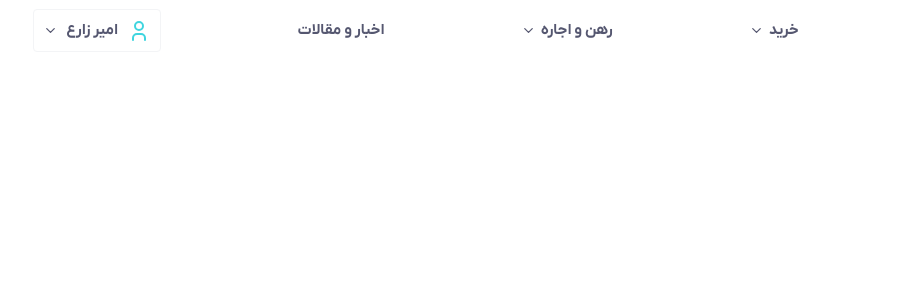
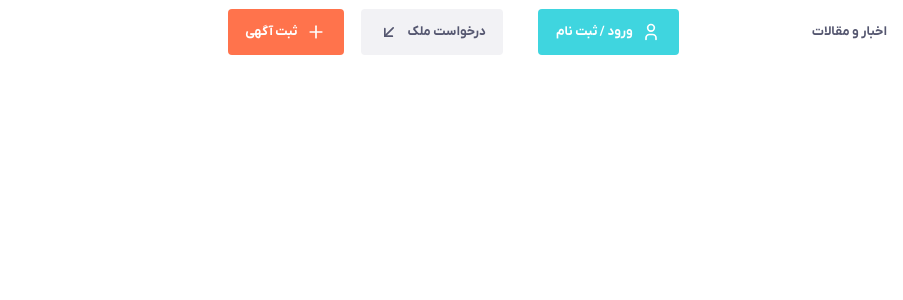
Before and after one commit to amirmahdizare/atlas, a Next.js app: page / in a window 1280 px wide. Shown: the top 300 px of the page, without its empty margins (377-1280 px from the left). Built offline with nearby package versions, Linux system fonts and the light colour scheme.

Commit message:
Fix Button Issue

```diff
--- a/app/components/Button/Button.tsx
+++ b/app/components/Button/Button.tsx
@@ -1,8 +1,9 @@
 'use client'
-import { Icon123, TablerIconsProps } from '@tabler/icons-react'
-import React, { HTMLAttributes } from 'react'
+import { TablerIconsProps } from '@tabler/icons-react'
+import React from 'react'
 import cx from 'classnames'
-import { Spinner } from '@components'
+import { Spinner } from '../Spinner/Spinner'
+import { useRouter } from 'next/navigation'
 
 const bgColors = {
     secondary: 'bg-coral',
@@ -25,7 +26,7 @@ const textColors = {
     gray: 'text-anti-flash-white-lighter',
     white: 'text-white',
     textGray: 'text-ultra-violet',
-    lightBlue: 'bg-celeste-lighter'
+    lightBlue: 'text-celeste-lighter'
 }
 
 
@@ -35,7 +36,8 @@ interface Props extends React.DetailedHTMLProps<React.ButtonHTMLAttributes<HTMLB
     iconSide?: 'left' | 'right',
     textColor?: keyof typeof bgColors
     bgColor?: keyof typeof bgColors,
-    fullWidth?: boolean
+    fullWidth?: boolean,
+    href?: string
 
 }
 const renderColor = (item: string, defaultColor: string, pre: string) => {
@@ -48,7 +50,10 @@ const renderColor = (item: string, defaultColor: string, pre: string) => {
 
 
 
-export const Button = ({ loading, bgColor, icon: Icon, fullWidth, iconSide, children, textColor, className, ...props }: Props) => {
+export const Button = ({ loading, bgColor, icon: Icon, fullWidth, onClick, href, iconSide, children, textColor, className, ...props }: Props) => {
+
+    const router = useRouter()
+
     return (
         <button
             className={cx(
@@ -62,7 +67,9 @@ export const Button = ({ loading, bgColor, icon: Icon, fullWidth, iconSide, chil
                 fullWidth && 'flex-1'
             )}
 
-            {...props}>
+            {...props}
+            onClick={(e)=>href ? router.push(href) : typeof onClick=='function' && onClick(e)}
+        >
             {loading
                 ? <Spinner />
                 : <>
--- a/app/components/DesktopHeader/DesktopHeader.tsx
+++ b/app/components/DesktopHeader/DesktopHeader.tsx
@@ -5,12 +5,16 @@ import Image from 'next/image'
 import { AccordionMenu } from './components/AccordionMenu/AccordionMenu'
 import Link from 'next/link'
 import { UserStatus } from './components/UserStatus/UserStatus'
+import { ActionButtons } from './components/ActionButtons/ActionButtons'
+// import { ActionButtons } from './components/ActionButtons/ActionButtons'
 
 
 export const DesktopHeader = () => {
     return (
-        <div className='flex flex-row gap-4 items-center justify-between p-1 text-body-2-bolder text-ultra-violet'>
+        <div className='flex flex-row gap-4 items-center justify-between p-1 text-body-3-bolder text-ultra-violet'>
             <Image src={fullLogo} alt='لوگوی دپارتمان اطلس' className='h-5' />
+
+            <div className='flex flex-row gap-5 items-center justify-between'>
 
                 <Link href={'/'} className='text-robin-egg-lighter  relative'>
                     صفحه اصلی
@@ -52,13 +56,15 @@ export const DesktopHeader = () => {
                         }
                     ]} />
 
-            <Link href={'#'}>اخبار و مقالات</Link>
+                <Link href={'#'} className='hover:text-coral'>اخبار و مقالات</Link>
 
+            </div>
+            <div className='flex flex-row gap-4 items-center'>
 
             <UserStatus />
-            {/* <Button>sdfds</Button> */}
-            {/* <ActionButtons /> */}
+            <ActionButtons />
 
+            </div>
 
         </div>
     )
--- a/app/components/DesktopHeader/components/ActionButtons/ActionButtons.tsx
+++ b/app/components/DesktopHeader/components/ActionButtons/ActionButtons.tsx
@@ -9,7 +9,7 @@ export const ActionButtons = () => {
         <div className='flex flex-row gap-2'>
             <Button
             icon={IconArrowDownLeft}
-            iconSide='left' bgColor='white' textColor='textGray'>درخواست ملک</Button>
+            iconSide='left' bgColor='gray' textColor='textGray'>درخواست ملک</Button>
             <Button
             icon={IconPlus}
             bgColor='secondary' >ثبت آگهی</Button>
--- a/app/components/DesktopHeader/components/UserStatus/UserStatus.tsx
+++ b/app/components/DesktopHeader/components/UserStatus/UserStatus.tsx
@@ -1,21 +1,23 @@
 'use client'
 import React, { useState } from 'react'
-import { Button, Menu } from '@components'
+// import { Button, Menu } from '../../../index'
+import { Button } from '../.../../../../Button/Button'
+import { Menu } from '../.../../../../Menu/Menu'
 import { IconChevronDown, IconUser } from '@tabler/icons-react'
 
 export const UserStatus = () => {
 
     const [isOpen, setIsOpen] = useState<boolean>(false)
 
-    const isLoggedIn = true
+    const isLoggedIn = false
 
     if (!isLoggedIn)
-        return <Button bgColor='white' icon={IconUser}  textColor='secondary'>ورود / ثبت نام</Button>
+        return <Button bgColor='primaryLighter' icon={IconUser} href='/login'>ورود / ثبت نام</Button>
 
     return (
         <div className='flex flex-row gap-1 items-center relative border border-gray-100 rounded-[4px] p-1 cursor-pointer'
-        onMouseEnter={() => setIsOpen(true)}
-        onMouseLeave={() => setIsOpen(false)}
+            onMouseEnter={() => setIsOpen(true)}
+            onMouseLeave={() => setIsOpen(false)}
         // onMouseOut={() => setIsOpen(false)}
         >
             <IconUser className='text-robin-egg-lighter' />
@@ -23,7 +25,7 @@ export const UserStatus = () => {
             <IconChevronDown width={15} height={15} className={isOpen ? 'rotate-180' : ''} />
 
             <div className={` mt-1  top-full whitespace-nowrap text-body-3-normal right-1/2   translate-x-1/2 shadow border p-1 rounded bg-white absolute  ${isOpen ? '' : 'opacity-0'}`}>
-                <Menu onClickLink={()=>{}} />
+                <Menu onClickLink={() => { }} />
             </div>
 
         </div>
```
Lines whose indentation alone changed are shown as unchanged.
